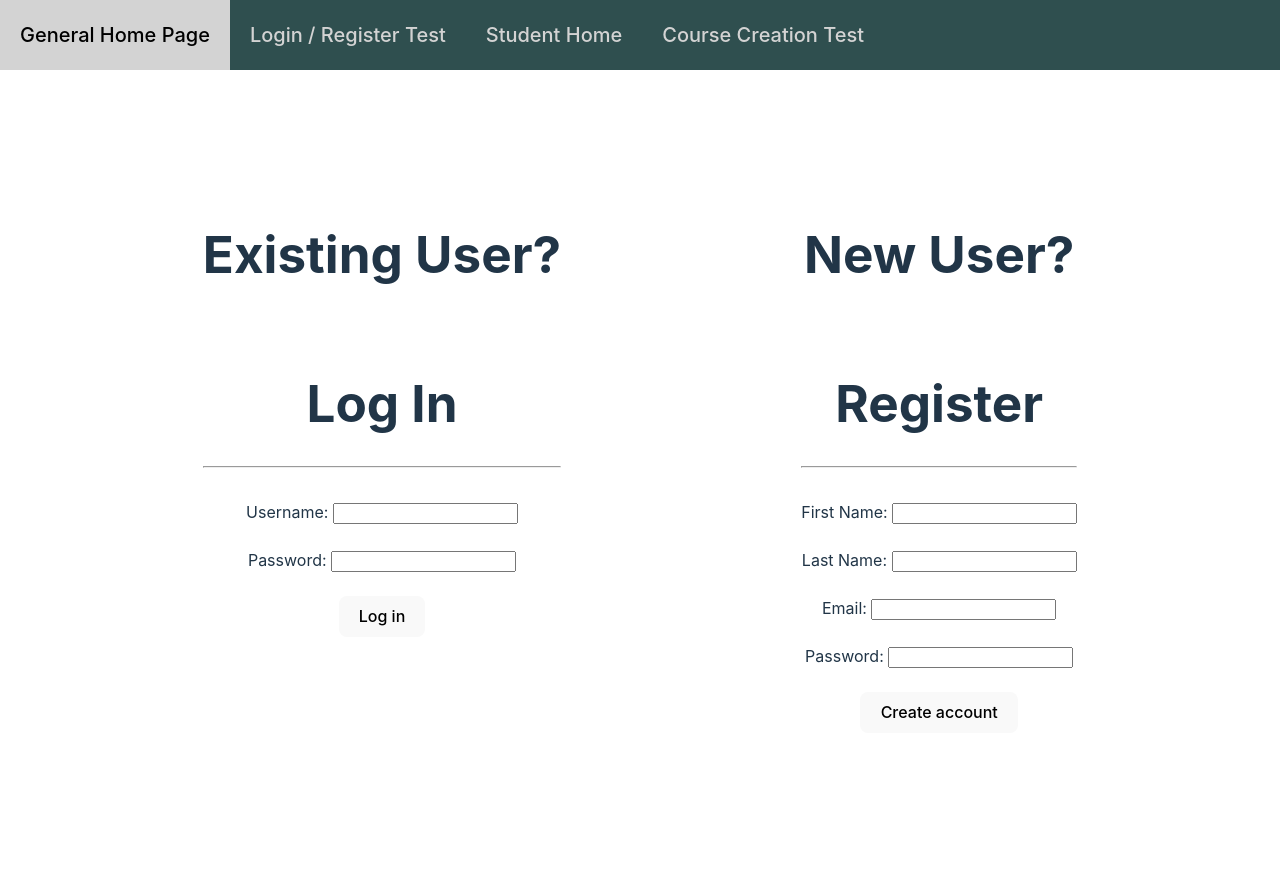
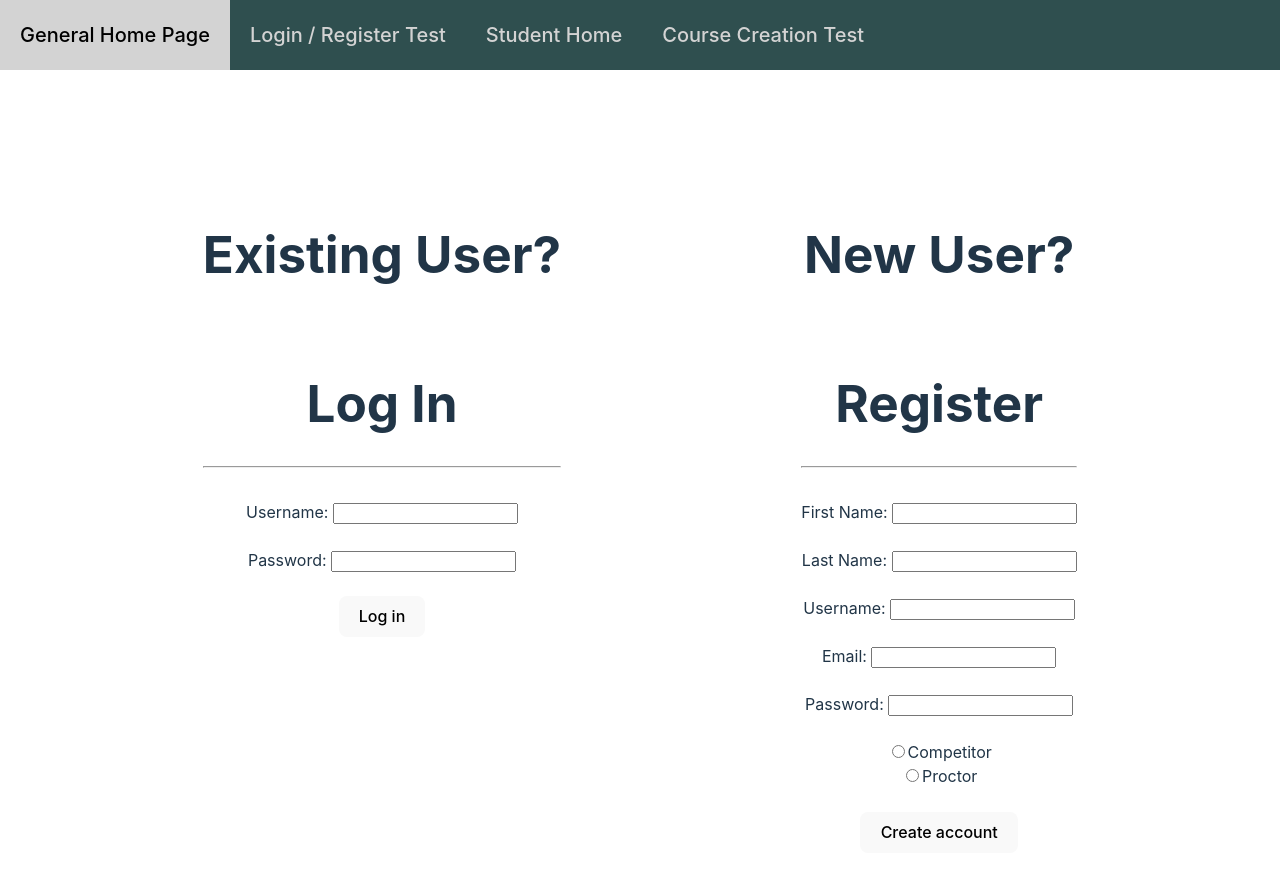
Before and after one commit to 241209-JavaReactAWS/Trivia-Trainer, a React (Vite) app in the folder trivia-front-end/: page /login in a window 1280 px wide. Shown: the top 876 px of the page. Built offline with nearby package versions, Linux system fonts and the light colour scheme.

Commit message:
added login and registration, and localStoage of accesstoken and user info

```diff
--- a/trivia-front-end/package.json
+++ b/trivia-front-end/package.json
@@ -18,6 +18,7 @@
     "@popperjs/core": "^2.11.8",
     "axios": "^1.7.9",
     "bootstrap": "^5.3.3",
+    "jwt-decode": "^4.0.0",
     "react": "^18.3.1",
     "react-dom": "^18.3.1",
     "react-router-dom": "^7.1.1"
--- a/trivia-front-end/src/App.tsx
+++ b/trivia-front-end/src/App.tsx
@@ -27,7 +27,6 @@ function App() {
           <Route path="/enroll" element={<Enrollment></Enrollment>}></Route>
           <Route path="/courseCreate" element={<CourseCreate></CourseCreate>}></Route>
           <Route path="/quizCreate" element={<QuizCreate></QuizCreate>}></Route>
-          <Route path="/" element={<Login></Login>}></Route>
           <Route path="/test1" element={<Test1></Test1>}></Route>
           <Route path="/paymentHistory" element={<PaymentHistory></PaymentHistory>}></Route>
           <Route path="/quiz" element={<Quiz></Quiz>}></Route>
--- a/trivia-front-end/src/components/login/Login.tsx
+++ b/trivia-front-end/src/components/login/Login.tsx
@@ -1,6 +1,10 @@
 import { SyntheticEvent, useState } from "react";
 import { useNavigate } from "react-router-dom";
 import "./Login.css"
+import axios from "axios";
+import { decodeAccessTokenInStorage } from "../../utils/JwtDecoder";
+
+const backendUrl = import.meta.env.VITE_BACKEND_URL;
 
 function Login() {
   const [username, setUsername] = useState<string>("");
@@ -9,17 +13,45 @@ function Login() {
   const [firstName, setFirstName] = useState<string>("");
   const [lastName, setLastName] = useState<string>("");
   const [email, setEmail] = useState<string>("");
+  const [signupUsername, setSignupUsername] = useState<string>("")
+  const [signupPassword, setSignupPassword] = useState<string>("")
+  const [signupRole, setSignupRole] = useState<string>("")
+
 
   const navigate = useNavigate();
 
   let login = () => {
-    console.log("Logging in");
-    navigate("/studentHome");
+    axios.post(`${backendUrl}/auth/authenticate`, {
+      username,
+      password
+    })
+    .then((response) => {
+      localStorage.setItem("accessToken", response.data.accessToken);
+      localStorage.setItem("refreshToken", response.data.refreshToken);
+      const rolee = localStorage.getItem("roles");
+      console.log(rolee)
+      decodeAccessTokenInStorage()
+    })
+    .catch((error) => {
+      console.error("Login error:", error);
+    });
   };
 
   let register = () => {
-    console.log("Registering new user");
-    navigate("/home");
+    axios.post(`${backendUrl}/auth/register/${signupRole}`, {
+      username: signupUsername,
+      password: signupPassword,
+      email,
+      firstName,
+      lastName
+    })
+    .then((response) => {
+      localStorage.setItem("accessToken", response.data.accessToken);
+      localStorage.setItem("refreshToken", response.data.refreshToken);
+    })
+    .catch((error) => {
+      console.error("Register error:", error);
+    });
   };
 
   return (
@@ -97,6 +129,19 @@ function Login() {
             <br /> <br />
 
             <label>
+              Username:{" "}
+              <input
+                type="text"
+                id="signupUsernameField"
+                value={signupUsername}
+                onChange={(e: SyntheticEvent) => {
+                  setSignupUsername((e.target as HTMLInputElement).value);
+                }}
+              />
+            </label>
+            <br /> <br />
+
+            <label>
               Email:{" "}
               <input
                 type="text"
@@ -114,14 +159,42 @@ function Login() {
               <input
                 type="text"
                 id="passwordField"
-                value={password}
+                value={signupPassword}
                 onChange={(e: SyntheticEvent) => {
-                  setPassword((e.target as HTMLInputElement).value);
+                  setSignupPassword((e.target as HTMLInputElement).value);
                 }}
               />
             </label>
             <br></br>
             <br></br>
+
+            <label>
+          <input
+            type="radio"
+            name="role"
+            value="student"
+            checked={signupRole === "student"}
+            onChange={(e: SyntheticEvent) => {
+              setSignupRole((e.target as HTMLInputElement).value);
+            }}
+          />
+          Competitor
+        </label>
+        <br />
+        <label>
+          <input
+            type="radio"
+            name="role"
+            value="educator"
+            checked={signupRole === "educator"}
+            onChange={(e: SyntheticEvent) => {
+              setSignupRole((e.target as HTMLInputElement).value);
+            }}
+          />
+          Proctor
+        </label>
+        <br />
+        <br />
             <button onClick={register}>Create account</button>
           </div>
         </div>
--- /dev/null
+++ b/trivia-front-end/src/utils/JwtDecoder.ts
@@ -0,0 +1,23 @@
+import { jwtDecode } from "jwt-decode";
+
+// Example of decoding a JWT and extracting specific fields
+export const decodeAccessTokenInStorage = (): any | null => {
+  const token = localStorage.getItem("accessToken"); // Get the JWT from localStorage
+
+  if (!token) {
+    console.error("JWT not found in localStorage.");
+    return null;
+  }
+
+  try {
+    const decoded = jwtDecode<any>(token);
+    Object.keys(decoded).forEach((key) => {
+        const value = decoded[key];
+        localStorage.setItem(key, value);
+      });
+    return decoded;
+  } catch (error) {
+    console.error("Error decoding JWT:", error);
+    return null;
+  }
+};
```
Also changed, not shown: 2 other files (tests, documents, lock files or other folders).
